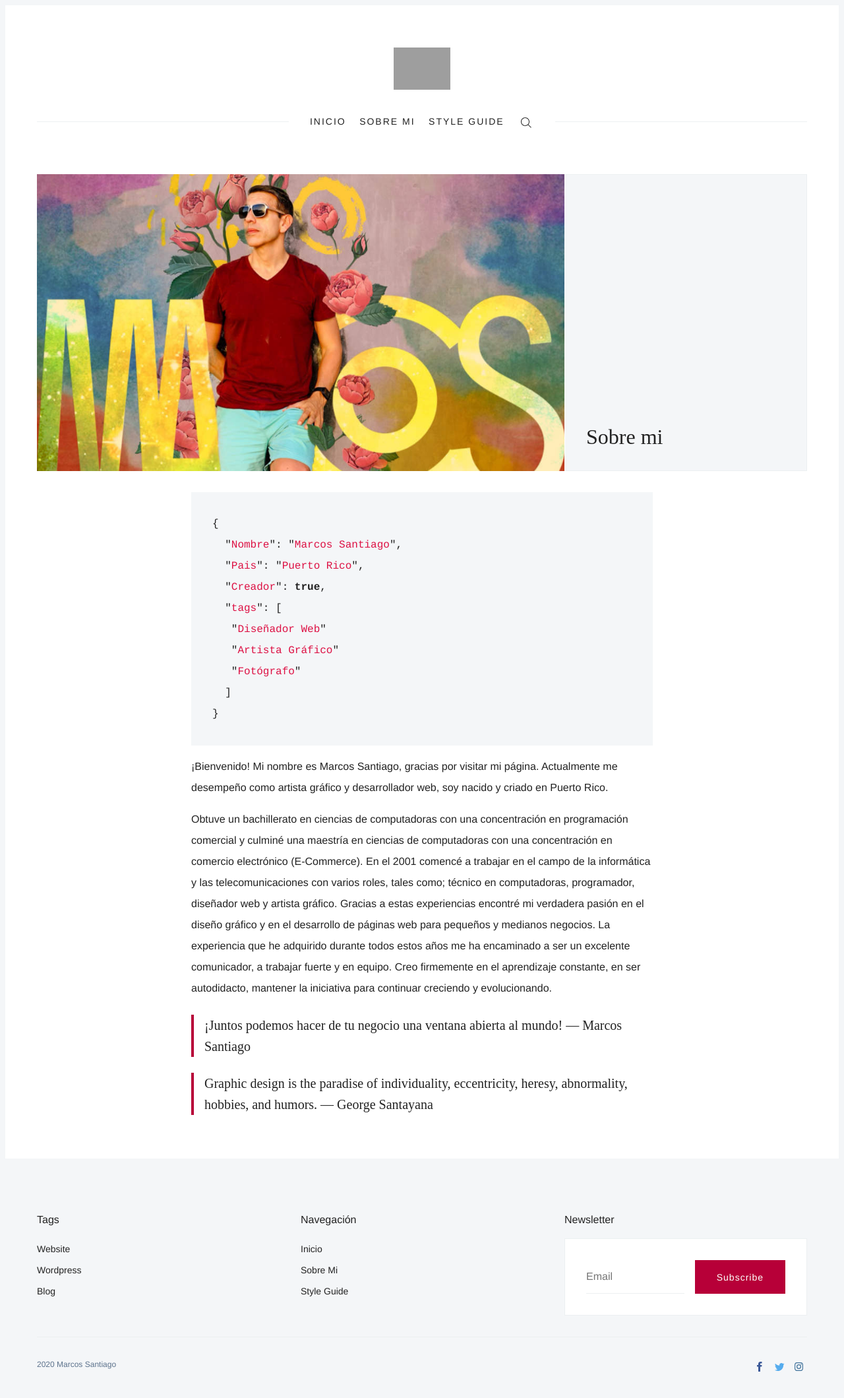
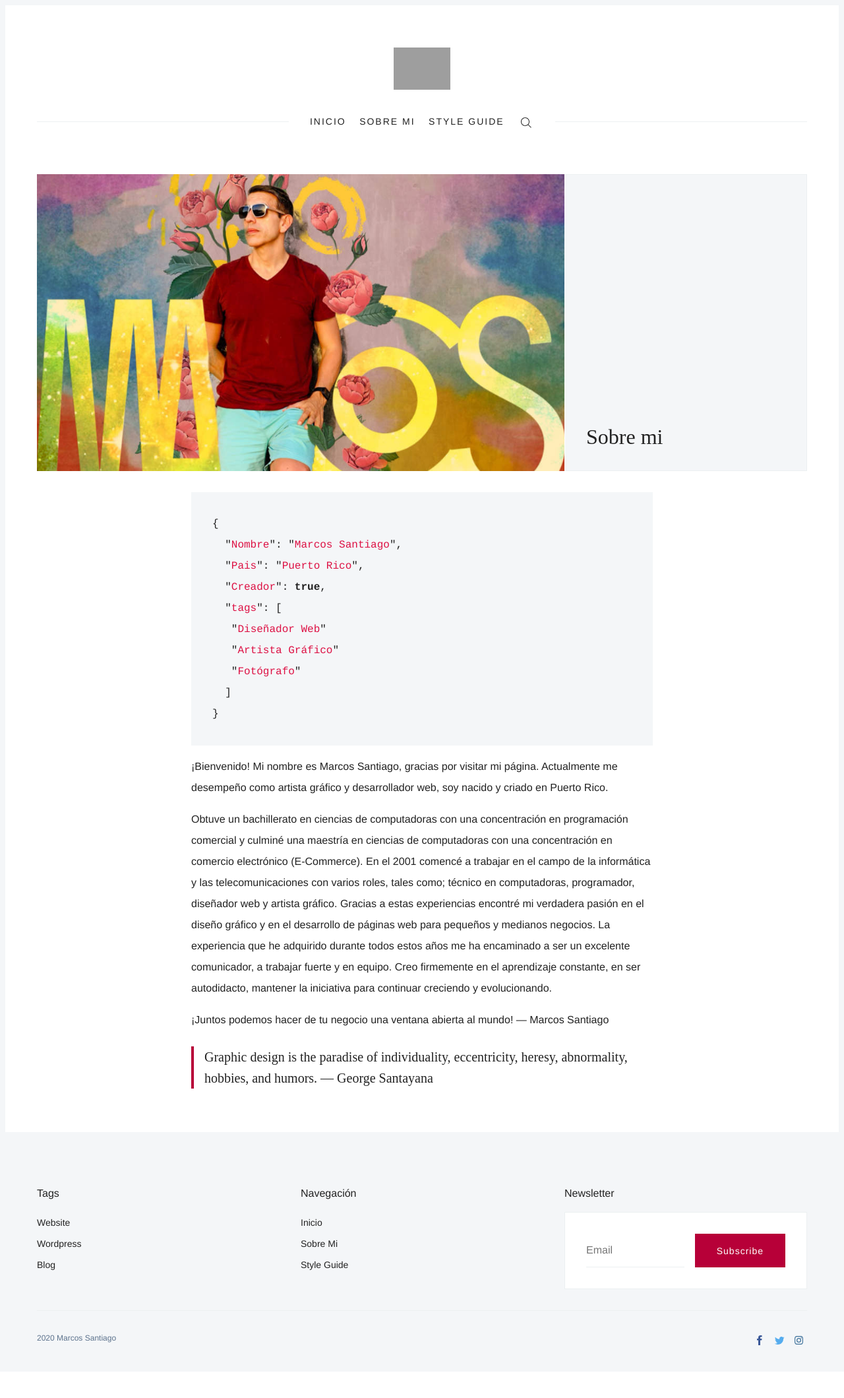
Before and after one commit to marcosstgo/marcosstgo.github.com, a Jekyll site: the page built from _pages/about.md, in a window 1280 px wide. Shown: the whole page at 66% size. Built offline with Jekyll 4.4.1, drawn with Linux system fonts in a browser that asks for light colours; some web fonts are replaced; after the commit the page ends 2079 px from its top, so only the background shows below that; grey boxes are pictures that could not be loaded.

```diff
--- a/_pages/about.md
+++ b/_pages/about.md
@@ -21,6 +21,6 @@ image: '/images/pages/marcos.jpg'
 
 Obtuve un bachillerato en ciencias de computadoras con una concentración en programación comercial y culminé una maestría en ciencias de computadoras con una concentración en comercio electrónico (E-Commerce). En el 2001 comencé a trabajar en el campo de la informática y las telecomunicaciones con varios roles, tales como; técnico en computadoras, programador, diseñador web y artista gráfico. Gracias a estas experiencias encontré mi verdadera pasión en el diseño gráfico y en el desarrollo de páginas web para pequeños y medianos negocios. La experiencia que he adquirido durante todos estos años me ha encaminado a ser un excelente comunicador, a trabajar fuerte y en equipo. Creo firmemente en el aprendizaje constante, en ser autodidacto, mantener la iniciativa para continuar creciendo y evolucionando.
 
-> ¡Juntos podemos hacer de tu negocio una ventana abierta al mundo! — Marcos Santiago
+¡Juntos podemos hacer de tu negocio una ventana abierta al mundo! — Marcos Santiago
 
 > Graphic design is the paradise of individuality, eccentricity, heresy, abnormality, hobbies, and humors. — George Santayana
```
